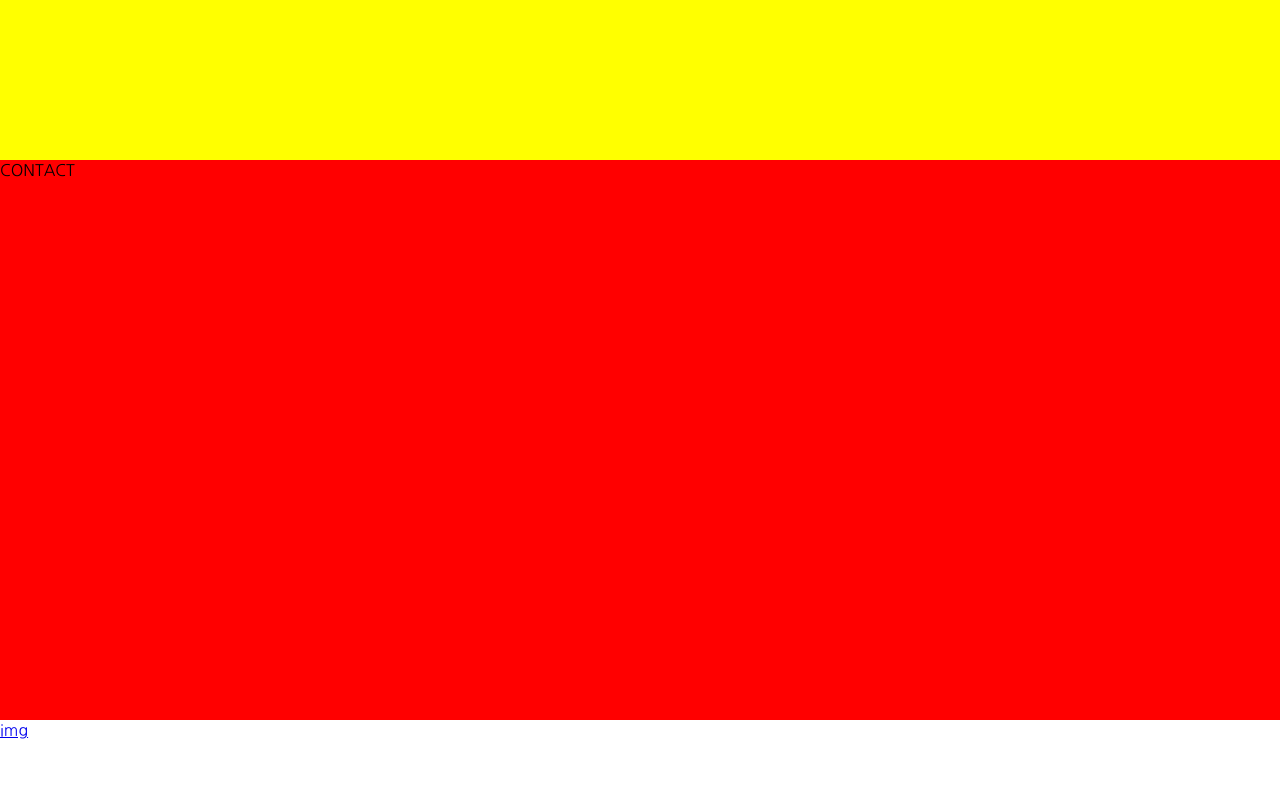
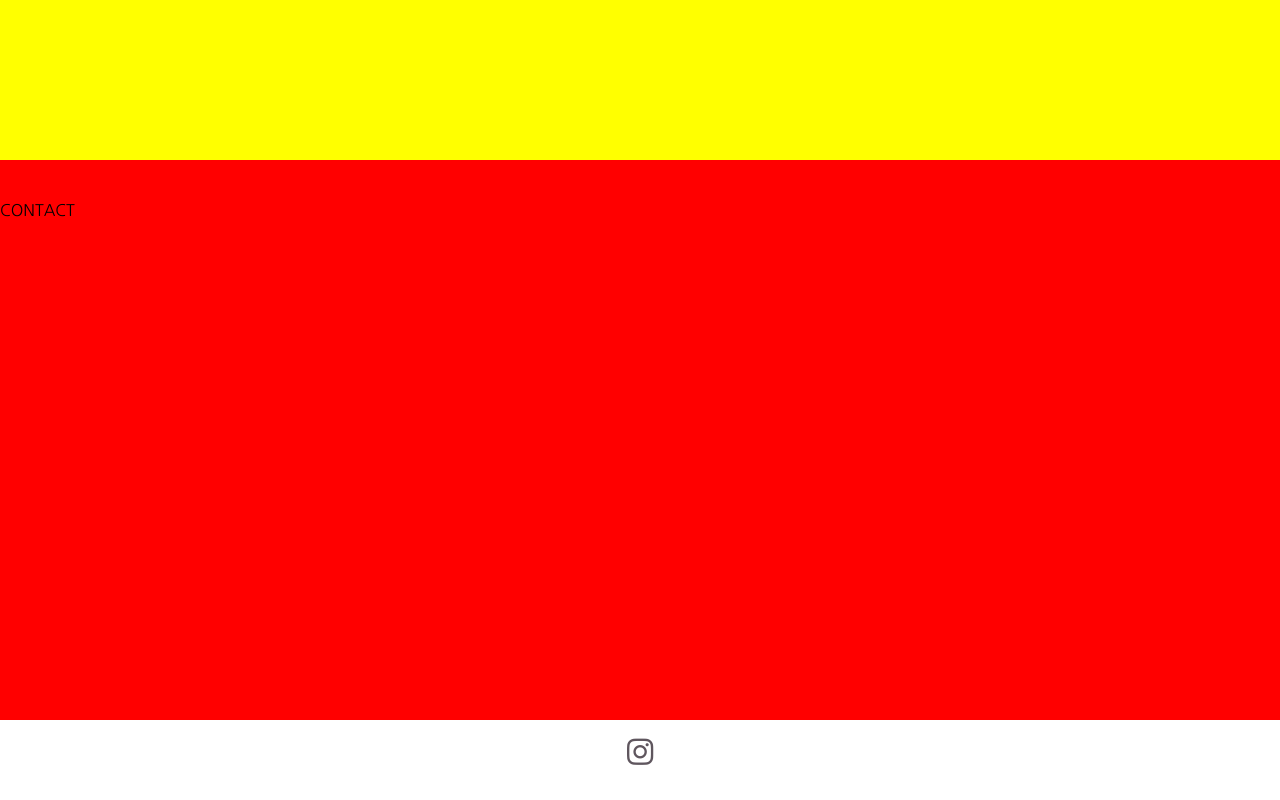
Before and after one commit to manueldperez/restaurant, a plain HTML site: page index.html in a window 1280 px wide. Shown: the part 1480-2280 px from the top of the page. Before the commit the page ends 2220 px from the top, so only its background shows below. Drawn offline with Linux system fonts and the light colour scheme.

Commit message:
Made some adjustments to allow for smooth scrolling.

```diff
--- a/index.html
+++ b/index.html
@@ -12,9 +12,10 @@
     <link rel="stylesheet" href="./scripts/css/menu.css">
     <link rel="stylesheet" href="./scripts/css/about.css">
     <link rel="stylesheet" href="./scripts/css/contact.css">
+    <link rel="stylesheet" href="./scripts/css/footer.css">
     <title>Estación 664</title>
 </head>
-<body onload="load()">
+<body>
     <nav class="nav-container">
         <div class="logo">
             Estacion 664
@@ -59,12 +60,10 @@
         </section>
     </main>
     <footer>
-        <div class="footer-links">
-            <ul>
-                <li>
-                    <a href="https://www.instagram.com">img</a>
-                </li>
-            </ul>
+        <div class="footer">
+            <div class="container">
+                <a href="https://www.instagram.com/estacion664" target="_blank"><i class="fab fa-instagram"></i></a>
+            </div>
         </div>
     </footer>
     <script src="./scripts/js/index.js"></script>
--- a/scripts/css/about.css
+++ b/scripts/css/about.css
@@ -1,4 +1,5 @@
 .about {
     background-color: yellow;
     min-height: 50vh;
+    padding-top: 5vh;
 }
--- a/scripts/css/contact.css
+++ b/scripts/css/contact.css
@@ -1,4 +1,5 @@
 .contact {
     background-color: red;
     min-height: 70vh;
+    padding-top: 5vh;
 }
--- /dev/null
+++ b/scripts/css/footer.css
@@ -0,0 +1,12 @@
+.footer {
+    min-height: 10vh;
+    padding-top: 1%;
+}
+.footer .container {
+    display: flex;
+    justify-content: center;
+}
+.footer a {
+    color: #5f565e;
+    font-size: 30px;
+}
--- a/scripts/css/menu.css
+++ b/scripts/css/menu.css
@@ -1,4 +1,5 @@
 .menu {
     background-color: greenyellow;
     min-height: 50vh;
+    padding-top: 5vh;
 }
--- a/scripts/css/nav.css
+++ b/scripts/css/nav.css
@@ -3,6 +3,9 @@
     padding: 0;
     box-sizing: border-box;
     font-family: 'Nanum Gothic', sans-serif;
+}
+html {
+    scroll-behavior: smooth;
 }
 body {
     padding-top: 5vh;
@@ -57,7 +60,7 @@
     padding-right: 0;
 }
 .nav-links i {
-    font-size: 20px;
+    font-size: 16px;
 }
 .circle {
     display: inline;
--- a/scripts/css/photos.css
+++ b/scripts/css/photos.css
@@ -2,4 +2,5 @@
     /* background-color: #443529d0; */
     background-color: rgba(66, 51, 39, 1);
     min-height: 100vh;
+    padding-top: 5vh;
 }
--- a/scripts/js/index.js
+++ b/scripts/js/index.js
@@ -21,12 +21,3 @@
     });
 }
 navSlide();
-
-var shiftWindow = () => {
-    scrollBy(0, -47)
-};
-window.addEventListener("hashchange", shiftWindow);
-
-function load() {
-    if (window.location.hash) shiftWindow();
-}
```
